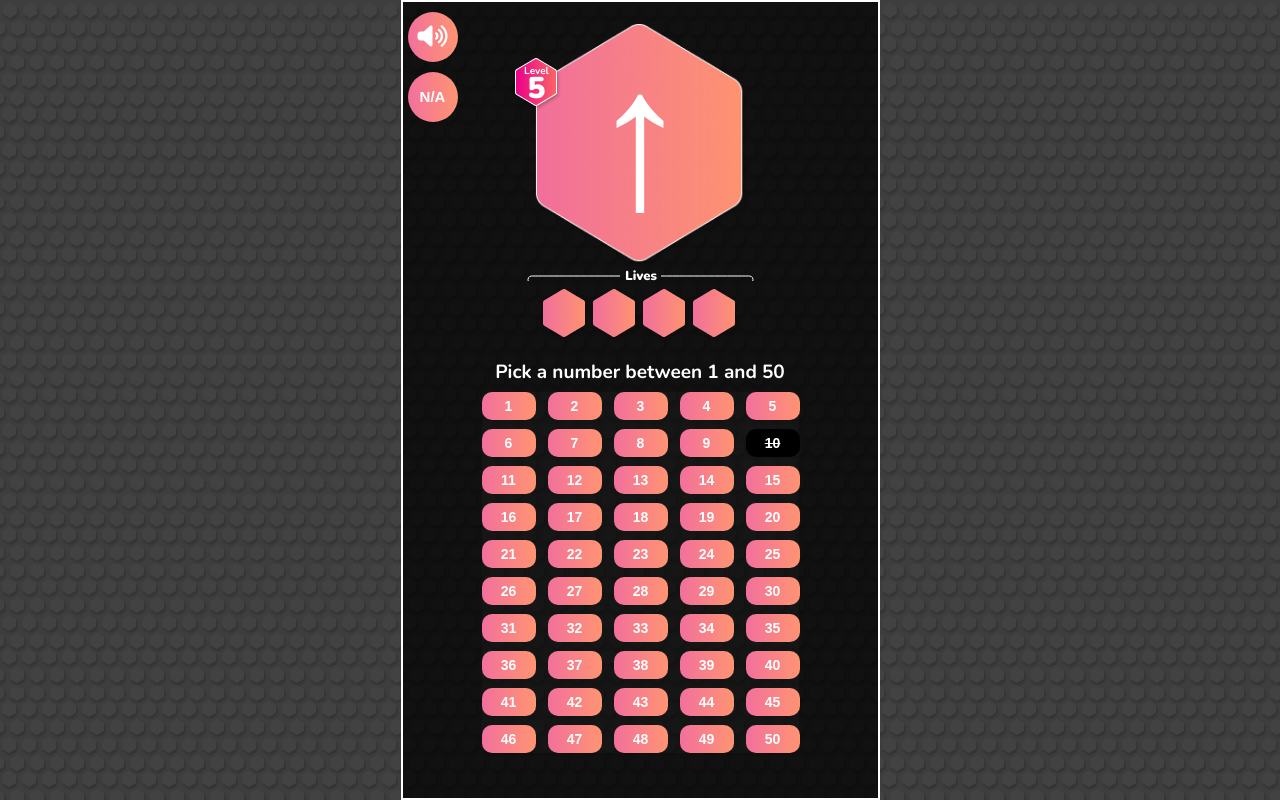
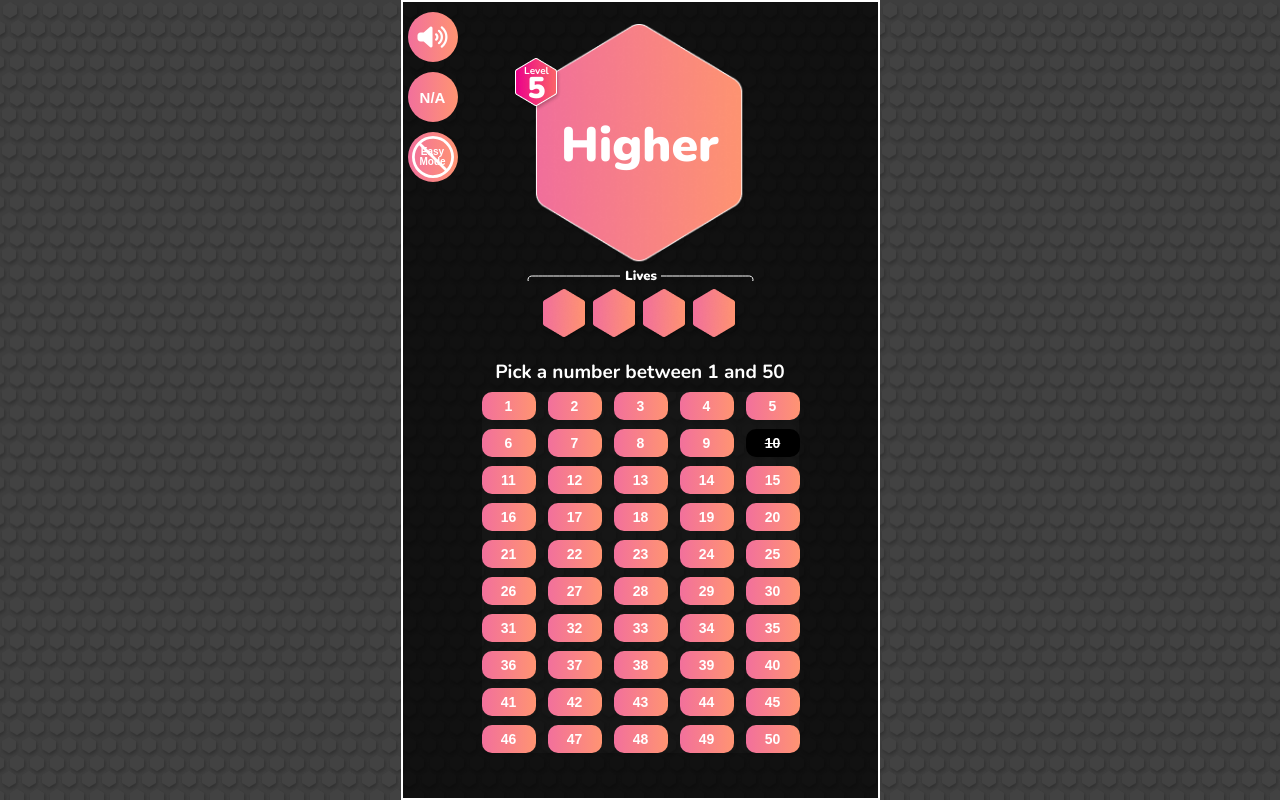
Before and after one commit to INVLLC/NumberlottoV2, a plain HTML site: page index.html in a window 1280 px wide. Both pictures are taken after a click on the button "10". Drawn offline with nearby package versions, Linux system fonts and the light colour scheme.

Commit message:
easy mode
added easy mode where if you have it activated after you select a button it will highlight 5+/- from the selectedNumber and striked all the other numbers.

```diff
--- a/css/numberlotto.webflow.css
+++ b/css/numberlotto.webflow.css
@@ -61,12 +61,26 @@ h1 {
   left: 0%;
   top: 0%;
   right: 0%;
-  bottom: 0%;
-  margin-right: auto;
-  margin-left: auto;
+  bottom: auto;
+  display: -webkit-box;
+  display: -webkit-flex;
+  display: -ms-flexbox;
+  display: flex;
+  height: 100%;
+  margin: 0px auto;
+  -webkit-box-pack: center;
+  -webkit-justify-content: center;
+  -ms-flex-pack: center;
+  justify-content: center;
+  -webkit-box-align: center;
+  -webkit-align-items: center;
+  -ms-flex-align: center;
+  align-items: center;
+  -webkit-align-self: center;
+  -ms-flex-item-align: center;
+  align-self: center;
   font-family: Nunito, sans-serif;
   font-size: 200px;
-  line-height: 1;
   font-weight: 900;
   text-align: center;
 }
@@ -80,18 +94,28 @@ h1 {
   padding: 10px;
   border-radius: 100px;
   background-image: linear-gradient(90deg, #f2709c, #ff9472);
-  ;
   color: white;
   display: flex;
   justify-content: center;
   align-items: center;
+  cursor: pointer;
+   position: relative;
 }
 
 .menu-button h3 {
-  height: 30px;
-  width: 30px;
+  /* height: 30px;
+  width: 30px; */
   margin: 0;
+  line-height: 1;
+  text-align: center;
+
 }
+
+#easy-mode-off {
+  position: absolute;
+}
+
+
 
 .level-indicator {
   position: absolute;
--- a/index.html
+++ b/index.html
@@ -39,7 +39,14 @@
         <div class="menu-button">
           <h3 id="win-lost-ratio" style="font-size: 15px; text-align: center;">N/A</h3>
           </div>
+          <div class="menu-button" id="easy-mode">
+            <audio id="easy-mode-sound" src="easy-money-sound-effect-tobias-fate-donation_pftvuaD.mp3"></audio>
 
+            <audio id="normal-mode-sound" src="normal.mp3"></audio>
+
+            <svg id="easy-mode-off" xmlns="http://www.w3.org/2000/svg" xmlns:xlink="http://www.w3.org/1999/xlink" aria-hidden="true" role="img" width="3em" height="3em" preserveAspectRatio="xMidYMid meet" viewBox="0 0 15 15"><path fill="#fff" fill-rule="evenodd" d="M0 7.5a7.5 7.5 0 1 1 15 0a7.5 7.5 0 0 1-15 0Zm2.564-4.23a6.5 6.5 0 0 0 9.165 9.165L2.564 3.272Zm.707-.706l9.165 9.165a6.5 6.5 0 0 0-9.165-9.165Z" clip-rule="evenodd"/></svg>
+            <h3 style="font-size: 10px;">Easy <br> Mode</h3>
+          </div>
       </div>
       <div class="number-select"><img src="images/main-shape.png" loading="lazy" class="image">
         <h1 class="number-selected">?</h1>
--- a/js/main.js
+++ b/js/main.js
@@ -1,45 +1,82 @@
-// when i click the mute button mute the audio
+//Declarations
 let muteButton = document.getElementById("mute");
 let audio = document.getElementById("bg-music");
+let easyModeButton = document.getElementById("easy-mode");
+let easyModeSVG = document.getElementById("easy-mode-off");
+let numberSelectedH1 = document.getElementsByClassName("number-selected")[0];
 
-//add a default values to the locals storage WIN and LOSE of 0
+//Adds default values to the localstorage
 if (localStorage.getItem("Win") === null) {
     localStorage.setItem("Win", 0);
 }
 if (localStorage.getItem("Lost") === null) {
     localStorage.setItem("Lost", 0);
 }
+if (localStorage.getItem("Easy Mode") === null) {
+    localStorage.setItem("Easy Mode", false);
+}
 
 
 
-
+//Persisten audio mute
 if (localStorage.getItem('muted') === 'true') {
 
     audio.muted = true;
     muteButton.innerHTML = `<i class="fa-solid fa-volume-xmark"></i>`;
 
 } else {
+
     audio.muted = false;
     muteButton.innerHTML = `<i class="fa-solid fa-volume-high"></i>`;
 }
 
+//Easy-mode toggle & onLoad behavior
+
+if (localStorage.getItem("Easy Mode") == "true") {
+
+    easyModeSVG.style.display = "none";
+} else {
+
+    easyModeSVG.style.display = "block";
+
+}
+
+easyModeButton.addEventListener("click", function () {
+    if (localStorage.getItem("Easy Mode") == "true") {
+
+        localStorage.setItem("Easy Mode", "false");
+        easyModeSVG.style.display = "block";
+
+        let normalModeSound = document.getElementById("normal-mode-sound");
+        normalModeSound.play();
+
+    } else {
+
+        localStorage.setItem("Easy Mode", "true");
+
+        easyModeSVG.style.display = "none";
+
+        let easyModeSound = document.getElementById("easy-mode-sound");
+        easyModeSound.play();
+    }
+});
+
+
+//Audio Toggle
 muteButton.addEventListener("click", function () {
-
-    //toggle the audio
     if (audio.muted) {
         audio.muted = false;
         muteButton.innerHTML = `<i class="fa-solid fa-volume-high"></i>`;
 
         localStorage.setItem('muted', false);
 
+    } else {
 
-    } else {
         audio.muted = true;
         muteButton.innerHTML = `<i class="fa-solid fa-volume-xmark"></i>`;
         localStorage.setItem('muted', true);
 
     }
-
 });
 
 
@@ -75,34 +112,24 @@ const level5 = {
 
 }
 
-// //pick a random level from the array and console log it
+//Level generator
 let levels = [level1, level2, level3, level4, level5];
 let randomLevel = levels[Math.floor(Math.random() * levels.length)];
 
+//Number selector within level
+let selectedNumber = Math.floor(Math.random() * randomLevel.maxNumber) + 1;
 
-// //for each tries inner HTML to the live-counter div
+// Live count img genetor
 let triesCounter = document.getElementById("live-counter");
 for (let i = 0; i < randomLevel.tries; i++) {
     triesCounter.innerHTML += `<img src="images/lives-shape.png" alt="live">`;
 }
 
-
-// // pick a number in the range of the level
-let selectedNumber = Math.floor(Math.random() * randomLevel.maxNumber) + 1;
-
-
-//change the number-selected class
-let numberSelectedH1 = document.getElementsByClassName("number-selected")[0];
-
-
-
+// Canvas & button generator
 let tileGeneratorCanvas = document.getElementById("tile-generator")
 let tileGeneratorSize = randomLevel.maxNumber;
 
-//for loop for the number of tiles
 for (let i = 0; i < tileGeneratorSize; i++) {
-
-    //creat a buttong for each loop
     let tileButton = document.createElement("button");
     tileButton.classList.add("col", "number-box", "mx-1", "my-1");
     tileButton.setAttribute("id", i + 1);
@@ -111,57 +138,43 @@ for (let i = 0; i < tileGeneratorSize; i++) {
     tileGeneratorCanvas.appendChild(tileButton);
 }
 
-
-
-
-//addeventlistener to the buttons and console log the value
+//Buttons event listeners
 let tileButtons = document.querySelectorAll(".number-box");
 for (let i = 0; i < tileButtons.length; i++) {
     tileButtons[i].addEventListener("click", function () {
 
-        //when you click on a button change the class to number-box-striked
+        //onClick change button class to number-box-striked
         this.style.backgroundImage = "linear-gradient(90deg, #000, #000)";
         this.style.textDecoration = "line-through";
 
-        //if the value of the button is equal to the selected number alert you win
+        //Winning condition
         if (this.value == selectedNumber) {
 
-            //play the winning sound
+            //Play sound
             let winningSound = document.getElementById("winning");
             winningSound.play();
 
-
-            //update win in the local storage
+            //Update localStorage
             let win = localStorage.getItem("Win");
             win++;
             localStorage.setItem("Win", win);
 
-
+            //Alert player
             alert("You win!");
             location.reload();
+
         } else {
-            //minus one from the randomLevel.tries
-            randomLevel.tries--;
-            //remove the tries img from the live counter
-            triesCounter.classList.remove("live-img");
-            triesCounter.innerHTML = triesCounter.innerHTML.replace(`<img src="images/lives-shape.png" alt="live">`, "");
 
-            //play the bubble sound when click
-            let bubbleSound = document.getElementById("bubble-sound");
-            bubbleSound.play();
+            //Easy mode === true
+            if (localStorage.getItem("Easy Mode") == "true") {
 
-            //add a disable to the button
-            this.disabled = true;
-
-            //if the value is lower than the selected number console log "lower"
-            if (this.value < selectedNumber) {
-                numberSelectedH1.innerHTML = `↑`;
-                // console.log("lower");
-            } else {
-                //if the value is higher than the selected number console log "higher"
-                numberSelectedH1.innerHTML = `↓`;
-                // console.log("higher");
-            }
+                //Highlight ALL buttons except 5 up and down from selectedNumber
+                for (let i = 0; i < tileButtons.length; i++) {
+                    if (i < selectedNumber - 5 || i > selectedNumber + 5) {
+                        tileButtons[i].style.backgroundImage = "linear-gradient(90deg, #000, #000)";
+                        tileButtons[i].style.textDecoration = "line-through";
+                    }
+                }
 
 
 
@@ -169,23 +182,69 @@ for (let i = 0; i < tileButtons.length; i++) {
 
 
 
+
+
+
+
+
+
+
+
+
+
+
+
+
+
+
+
+                // let nextValue = document.getElementById(this.value + selectedNumber + 1);
+                // nextValue.style.border = "2px solid red";
+
+
+
+
+
+            }
+
+            //Remove live counter imgage
+            randomLevel.tries--;
+            triesCounter.classList.remove("live-img");
+            triesCounter.innerHTML = triesCounter.innerHTML.replace(`<img src="images/lives-shape.png" alt="live">`, "");
+
+            //Play sound
+            let bubbleSound = document.getElementById("bubble-sound");
+            bubbleSound.play();
+
+            //Disable button
+            this.disabled = true;
+
+            //Player hint
+            if (this.value < selectedNumber) {
+
+                numberSelectedH1.innerHTML = `Higher`;
+                numberSelectedH1.style.fontSize = "3rem";
+
+            } else {
+
+                numberSelectedH1.innerHTML = `Lower`;
+                numberSelectedH1.style.fontSize = "3rem";
+
+            }
         }
 
-        //if tries is equal to 0 alert you lose
+        //Losing condition
         if (randomLevel.tries == 0) {
-
-            //wait3 seconds then say you lose
 
             alert("You lose!" + " The number was " + selectedNumber);
 
-            //update the lost in the localstorage
+            //Update localStorage
 
             let lost = localStorage.getItem("Lost");
             lost++;
             localStorage.setItem("Lost", lost);
 
-
-
+            //Reload Game
             location.reload();
 
         }
@@ -193,27 +252,26 @@ for (let i = 0; i < tileButtons.length; i++) {
 }
 
 
-//get the value of the lost in the localstorage
+//Check localStorage for W/L values
 let ratioLost = localStorage.getItem("Lost");
 let ratioWin = localStorage.getItem("Win");
 
-//convert string rationLost into number
+//Convert into number and display a ration %
 let ratioLostNumber = parseInt(ratioLost);
 let ratioWinNumber = parseInt(ratioWin);
 let ratioPercentage = (ratioWinNumber / (ratioLostNumber + ratioWinNumber)) * 100;
 
 let winLostRatio = document.getElementById("win-lost-ratio");
 
-//if it equals 0 or nan then set it to 0
+//Ratio error handling
 if (isNaN(ratioPercentage)) {
     winLostRatio.innerHTML = `N/A`;
 } else {
     winLostRatio.innerHTML = `${ratioPercentage.toFixed()}%`;
 }
 
-
-
-
-//add the maxnumber to the id max-number
+//Print game level and max number to screen
 document.getElementById("max-number").innerHTML = randomLevel.maxNumber;
 document.getElementById("gamelevel").innerHTML = randomLevel.level;
+
+console.log(selectedNumber)
```
Also changed, not shown: 2 other files.
